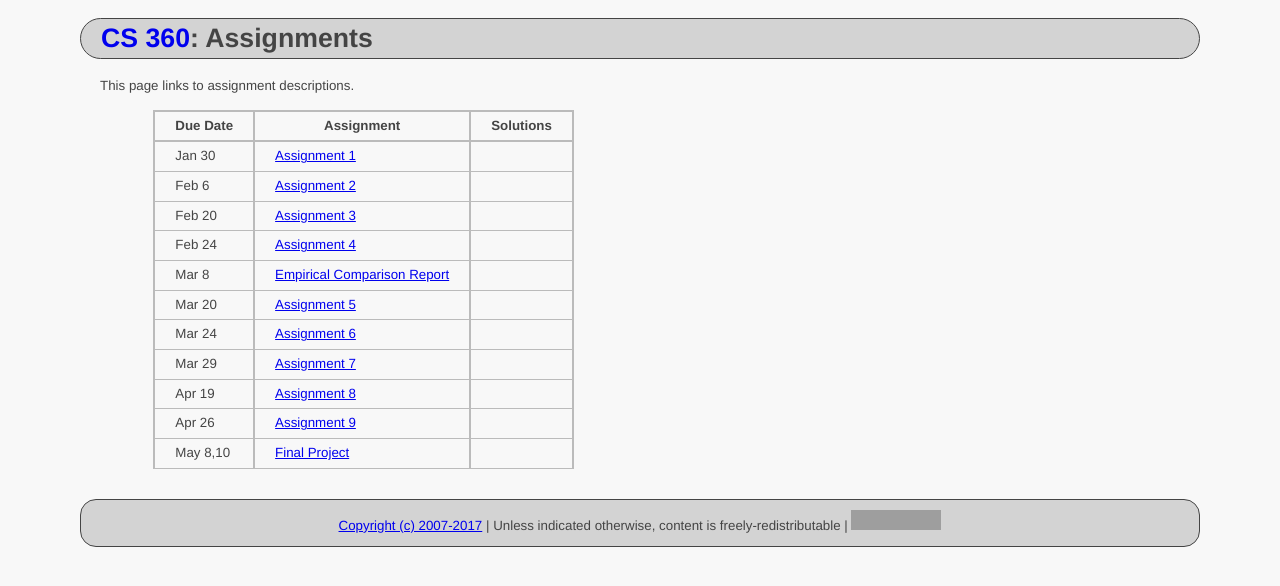
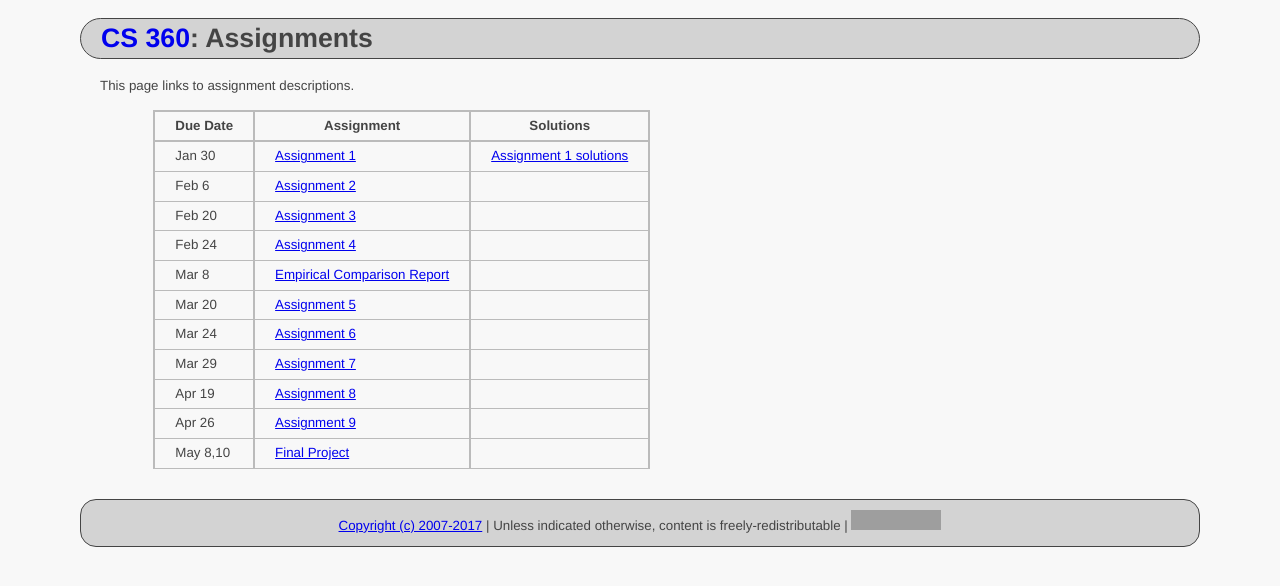
Before and after one commit to ycpcs/cs360-spring2017, a Jekyll site: the page built from assign/index.md, in a window 1280 px wide. Shown: the top 586 px of the page. Built offline with Jekyll 4.4.1, drawn with Linux system fonts in a browser that asks for light colours; grey boxes are pictures that could not be loaded.

Commit message:
add assign1 sol
add assign1 sol

```diff
--- a/assign/index.md
+++ b/assign/index.md
@@ -5,9 +5,9 @@ title: "Assignments"
 
 This page links to assignment descriptions.
 
-> Due Date |                Assignment                                | Solutions |
-> -------- | -------------------------------------------------------- | --------- |
-> Jan 30   | [Assignment 1](../assign/assign01.html)                  | <!-- [Assignment 1 solutions](../assign/sol/assign01sol.pdf) --> |
+> Due Date |                Assignment                                | Solutions                                               |
+> -------- | -------------------------------------------------------- | ------------------------------------------------------- |
+> Jan 30   | [Assignment 1](../assign/assign01.html)                  | [Assignment 1 solutions](../assign/sol/assign01sol.pdf) |
 > Feb 6    | [Assignment 2](../assign/assign02.html)                  | <!-- [Assignment 2 solutions](../assign/sol/assign02sol.pdf) --> |
 > Feb 20   | [Assignment 3](../assign/assign03.html)                  | <!-- [Assignment 3 solutions](../assign/sol/assign03sol.pdf) --> |
 > Feb 24   | [Assignment 4](../assign/assign04.html)                  | <!-- [Assignment 4 solutions](../assign/sol/assign04sol.pdf) --> |
```
Also changed, not shown: 1 other file.
